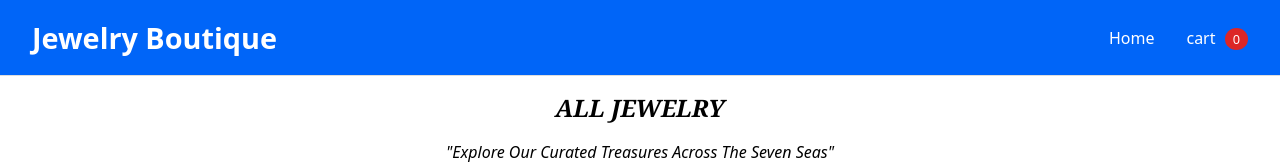
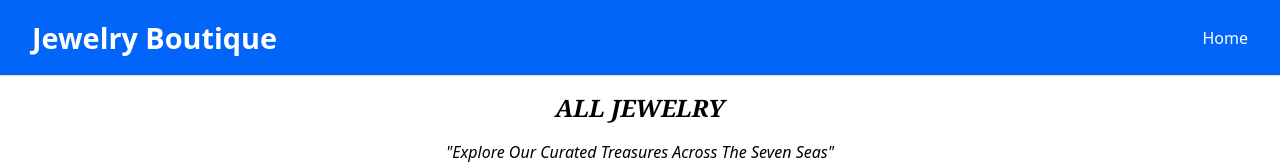
Before and after one commit to Andy-Ops254/group-3-react-project, a React (Vite) app in the folder group-3-project/: page / in a window 1280 px wide. Shown: the top 164 px of the page. Built offline with nearby package versions, Linux system fonts and the light colour scheme; no server answers.

Commit message:
Remove the Cart

```diff
--- a/group-3-project/src/components/Navbar.jsx
+++ b/group-3-project/src/components/Navbar.jsx
@@ -15,14 +15,7 @@ function Navbar({cartCount}) {
                 onMouseEnter={() => handleMouseEnter("home")}
                 onMouseLeave={handleMouseLeave}
                 >Home</a>
-                <a href="#" style={{...styles.link,
-                    color:hovered === "cart" ? "blue" : "#fff",
-                }}
-                onMouseEnter={() => handleMouseEnter("cart")}
-                onMouseLeave={handleMouseLeave}
-                >
-                 cart <span style={styles.badge}>{cartCount}</span>
-                </a>
+
             </div>
         </nav>
     )
@@ -58,13 +51,6 @@ const styles = {
         textDecoration: "none",
         transition: "color 0.3s ease",
     },
-    badge: {
-        color:"rgb(255, 255, 255)",
-        backgroundColor: "#dc2626",
-        borderRadius: "50%",
-        padding: "2px 8px",
-        fontSize: "0.8rem",
-        marginLeft: "5px",
-    }
+
 }
 export default Navbar;
```
